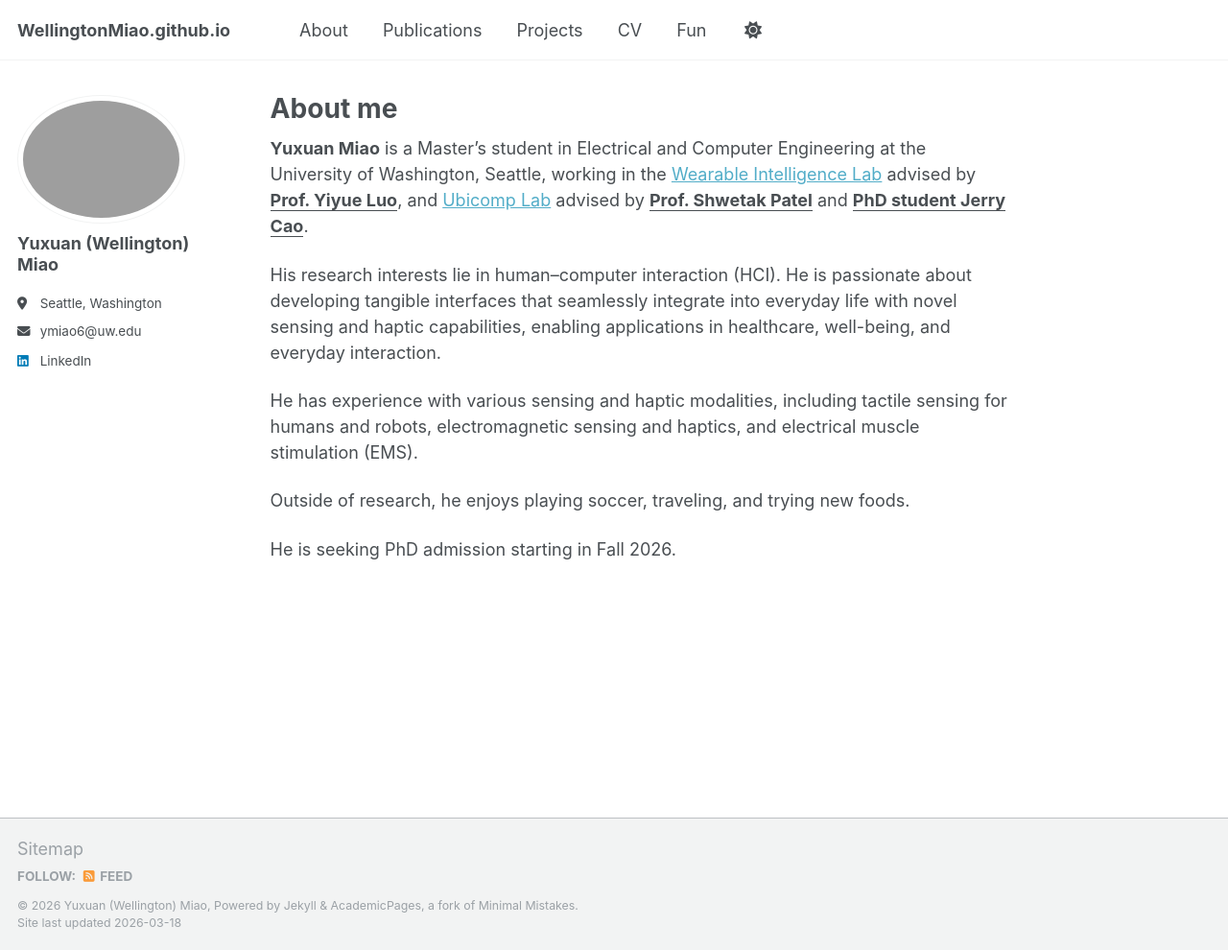
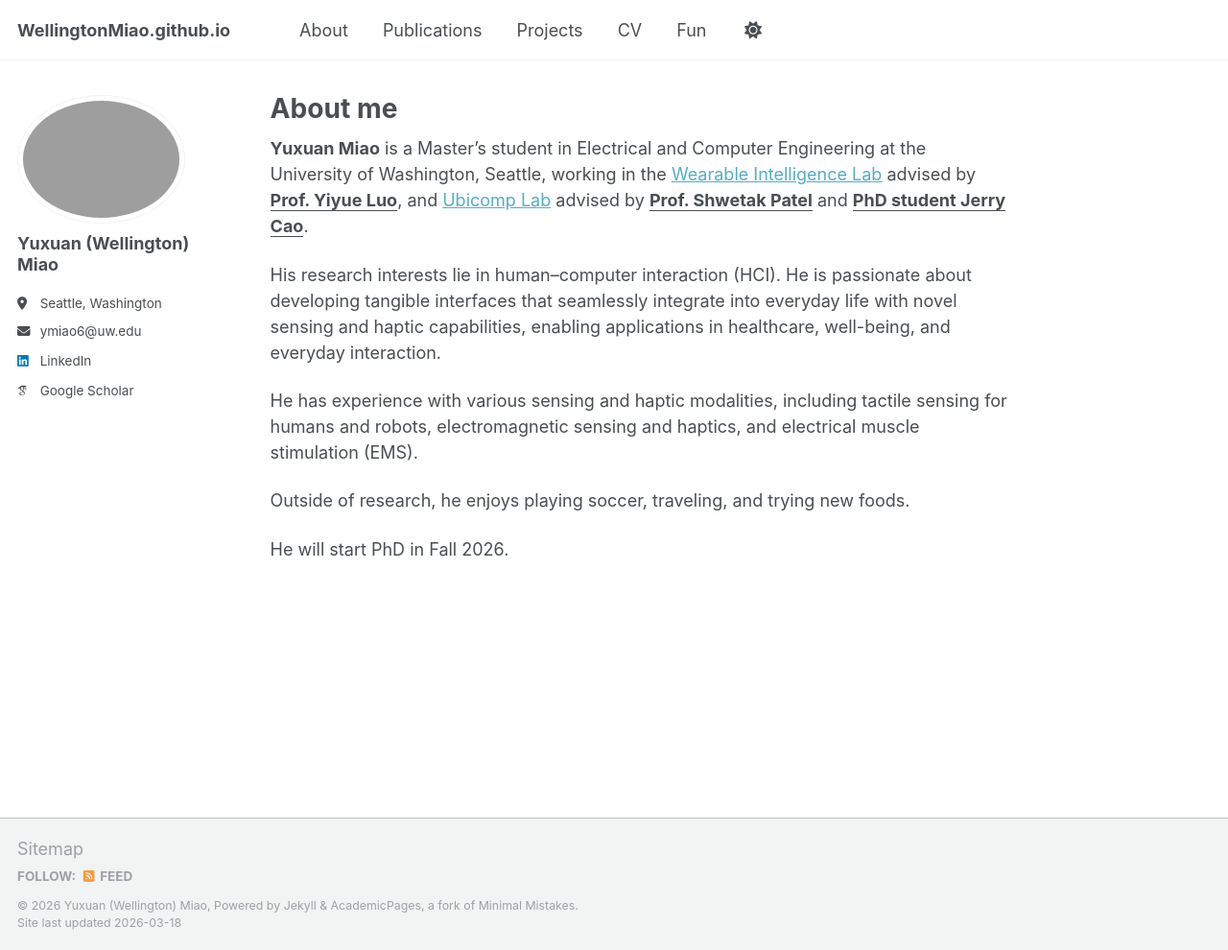
Before and after one commit to WellingtonMiao/WellingtonMiao.github.io, a Jekyll site: the page built from _pages/about.md, in a window 1280 px wide and 990 px high. Shown: the whole window at 96% size. Built offline with Jekyll 4.4.1, drawn with Linux system fonts in a browser that asks for light colours; some web fonts are replaced; a script that is not in the unit is left out.

Commit message:
feat(v1): update about text, add publication links, and show Google Scholar under LinkedIn

```diff
--- a/_config.yml
+++ b/_config.yml
@@ -34,7 +34,7 @@ author:
   # Academic websites
   academia     :
   arxiv        :
-  googlescholar:    # removed to hide Google Scholar from sidebar
+  googlescholar: "https://scholar.google.com/citations?view_op=list_works&hl=en&user=un6306kAAAAJ&gmla=APjjwuYkeiFHXrlH_gSFYM5LF4e--H-cS5GW09kpbIMtq87V2B93A_0t7qa0OLoUqglSlqKWOJVA44R6IIe-lfp5KP8ObUrZ0Q"
   inspire-hep  :
   impactstory  :
   orcid        :
--- a/_includes/author-profile.html
+++ b/_includes/author-profile.html
@@ -43,9 +43,6 @@
       {% endif %}
       {% if author.arxiv %}
         <li><a href="{{ author.arxiv }}"><i class="ai ai-arxiv ai-fw icon-pad-right"></i>arXiv</a></li>
-      {% endif %}
-      {% if author.googlescholar %}
-        <li><a href="{{ author.googlescholar }}"><i class="ai ai-google-scholar ai-fw icon-pad-right"></i>Google Scholar</a></li>
       {% endif %}
       {% if author.semantic %}
         <li><a href="{{ author.semantic }}"><i class="ai ai-semantic-scholar ai-fw icon-pad-right"></i>Semantic Scholar</a></li>
@@ -123,6 +120,9 @@
       {% if author.linkedin %}
         <li><a href="https://www.linkedin.com/in/{{ author.linkedin }}"><i class="fab fa-fw fa-linkedin icon-pad-right" aria-hidden="true"></i>LinkedIn</a></li>
       {% endif %}
+      {% if author.googlescholar %}
+        <li><a href="{{ author.googlescholar }}"><i class="ai ai-google-scholar ai-fw icon-pad-right"></i>Google Scholar</a></li>
+      {% endif %}
       {% if author.mastodon %}
         <li><a href="{{ author.mastodon }}"><i class="fab fa-fw fa-mastodon icon-pad-right" aria-hidden="true"></i>Mastodon</a></li>
       {% endif %}
--- a/_pages/about.md
+++ b/_pages/about.md
@@ -15,4 +15,4 @@
 
 Outside of research, he enjoys playing soccer, traveling, and trying new foods.
 
-He is seeking PhD admission starting in Fall 2026.
+He will start PhD in Fall 2026.
```
Also changed, not shown: _publications/2025-10-08-chi2026-submission-2nd.md (+1 -0 lines), _publications/2025-10-08-chi2026-submission-3nd.md (+1 -0 lines).
